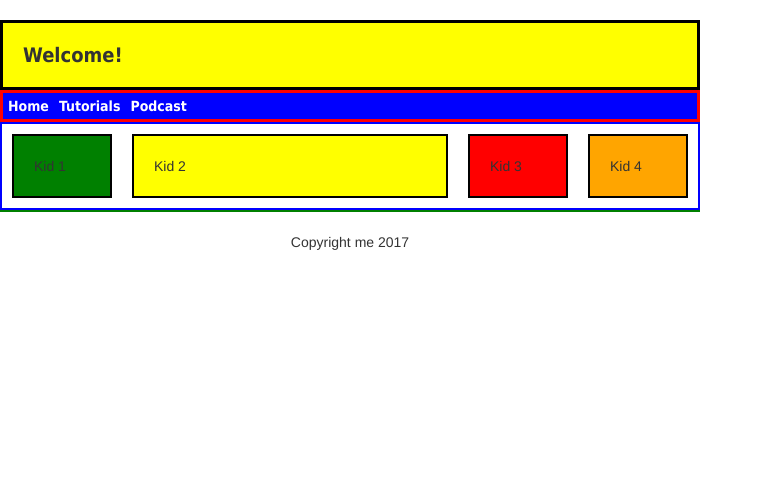
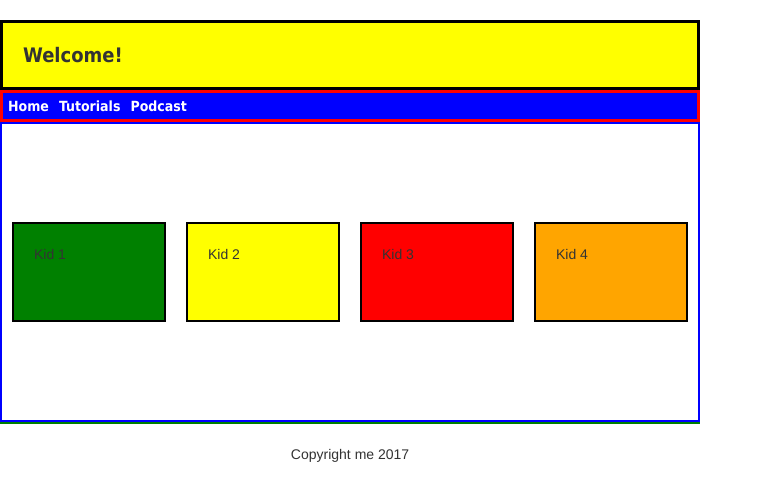
Before and after one commit to nebeinstein/html-tutorial, an Angular app: page / in a window 1280 px wide. Shown: the top 500 px of the page, without its empty margins (0-763 px from the left). Built offline with nearby package versions, Linux system fonts and the light colour scheme.

Commit message:
up to date with tutorial 19, finished the flexible box model

```diff
--- a/src/app/flex-box/flex-box.component.css
+++ b/src/app/flex-box/flex-box.component.css
@@ -1,39 +1,40 @@
-/* This is to show how to change the box order from what the html suggested. */
-#parent {
+.parent {
 	border: 2px solid blue;
 	display: -webkit-box;
 	-webkit-box-orient: horizontal;
 	width: 700px;
+	height: 300px;
+	-webkit-box-align: center; /* vertical alignment */
 	/*-webkit-box-direction: reverse;*/
-	/*-webkit-box-pack: center;*/
+	/*-webkit-box-pack: center; These three are horizontal alignment. */
 	/*-webkit-box-pack: start;*/
 	/*-webkit-box-pack: end;*/
 }
 
-#parent div {
+.parent .kid {
 	border: 2px solid black;
 	padding: 20px;
 	margin: 10px;
-	width: 100px;
+	height: 100px;
+	-webkit-box-flex: 1;
 }
 
-#kid1 {
+#one {
 	background: green;
 	/*-webkit-box-ordinal-group: 3;*/
 }
 
-#kid2 {
+#two {
 	background: yellow;
-	-webkit-box-flex: 1;
 	/*-webkit-box-ordinal-group: 1;*/
 }
 
-#kid3 {
+#three {
 	background: red;
 	/*-webkit-box-ordinal-group: 4;*/
 }
 
-#kid4 {
+#four {
 	background: orange;
 	/*-webkit-box-ordinal-group: 2;*/
 }
--- a/src/app/flex-box/flex-box.component.html
+++ b/src/app/flex-box/flex-box.component.html
@@ -1,14 +1,14 @@
-<section id="parent">
-	<div id="kid1">
+<section class="parent">
+	<div class="kid" id="one">
 		Kid 1
 	</div>
-	<div id="kid2">
+	<div class="kid" id="two">
 		Kid 2
 	</div>
-	<div id="kid3">
+	<div class="kid" id="three">
 		Kid 3
 	</div>
-	<div id="kid4">
+	<div class="kid" id="four">
 		Kid 4
 	</div>
 </section>
```
